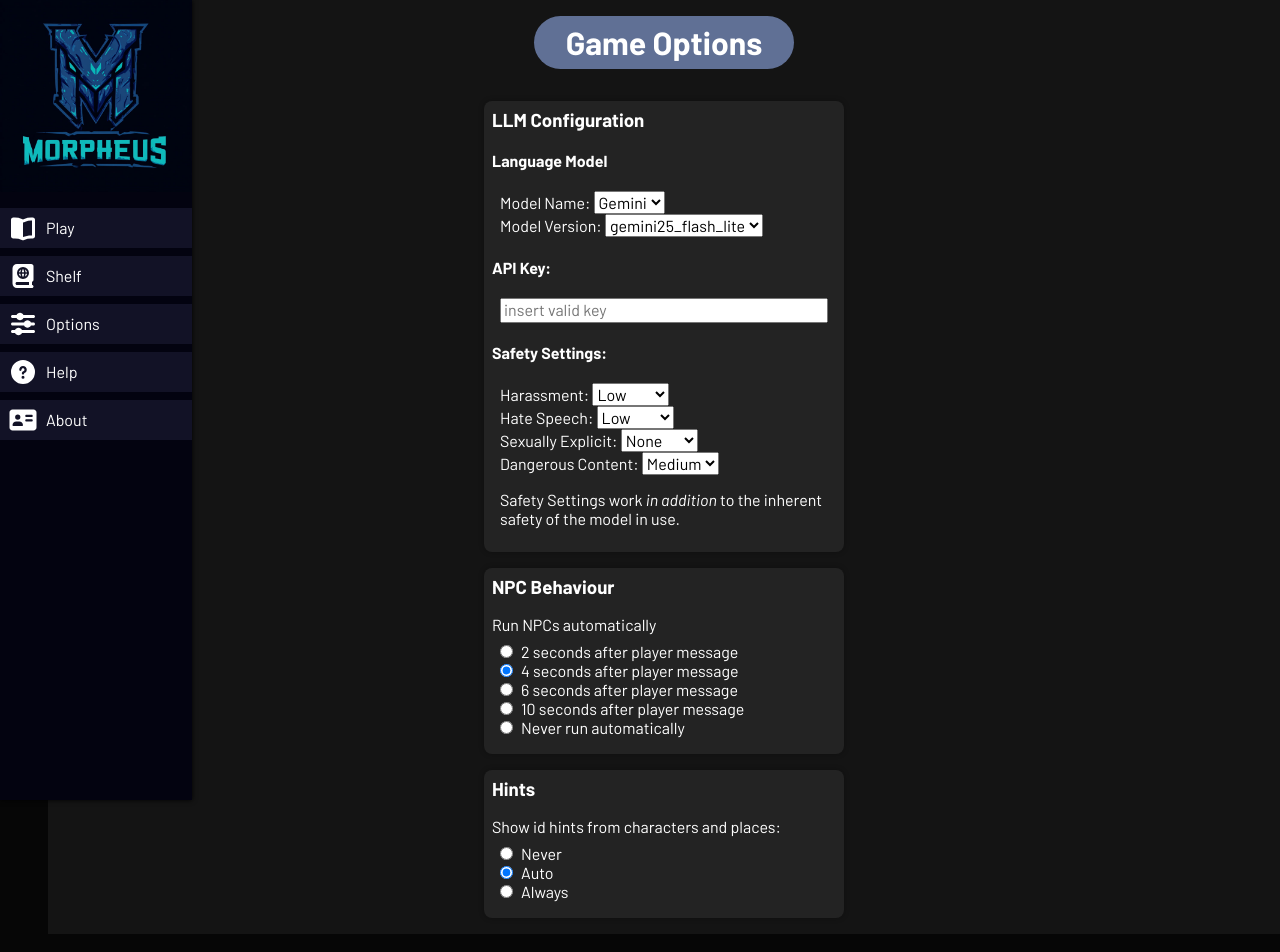
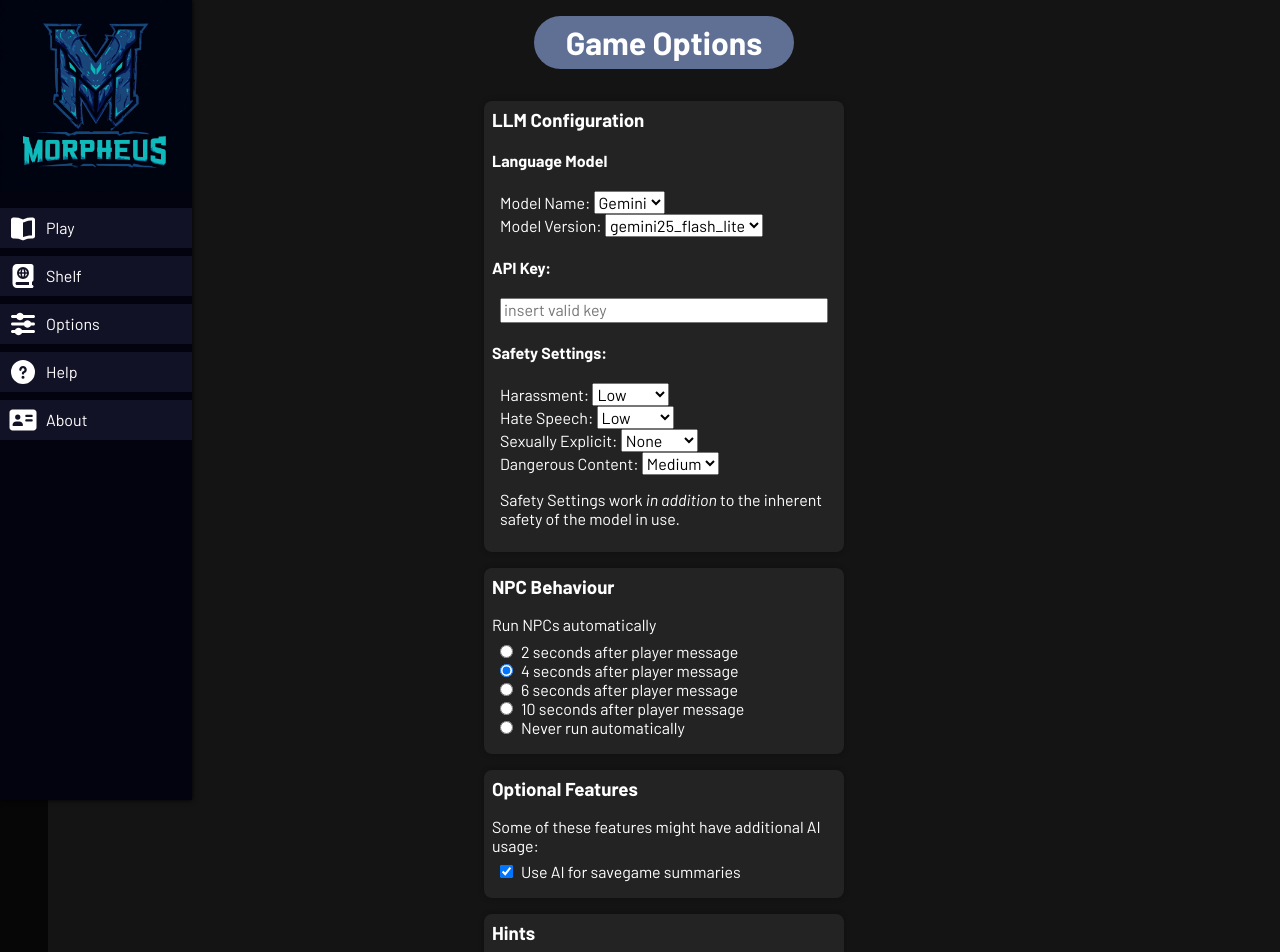
Before and after one commit to AlphaOrange/Morpheus, a Vue app: page /options in a window 1280 px wide. Shown: the top 952 px of the page. Built offline with nearby package versions, Linux system fonts and the light colour scheme; no server answers.

Commit message:
make savegame summary ai an optional feature

```diff
--- a/src/stores/book.js
+++ b/src/stores/book.js
@@ -487,8 +487,12 @@ export const useBookStore = defineStore('book', {
     },
 
     async createSaveSummary() {
-      const summary = await this.agents.saveSummary.run({ protocol: this.protocol })
-      this.saveSummary = summary === '' ? this.description : summary
+      if (this.options.useAiForSavegameSummary) {
+        const summary = await this.agents.saveSummary.run({ protocol: this.protocol })
+        this.saveSummary = summary === '' ? this.description : summary
+      } else {
+        this.saveSummary = this.description
+      }
     },
 
     // ########## Game Processing ##########
--- a/src/stores/options.js
+++ b/src/stores/options.js
@@ -6,6 +6,7 @@ const SAVEABLE_OPTIONS = [
   // User Settings
   'idHintsMode',
   'idlingBeforeTriggerNpc',
+  'useAiForSavegameSummary',
   // AI Settings
   'aiVendor',
   'aiModel',
@@ -50,6 +51,7 @@ export const useOptionsStore = defineStore('options', {
     // Game Settings (can be changed by user, e.g. display options)
     idHintsMode: 'auto', // can be "never", "auto", "always"
     idlingBeforeTriggerNpc: 4, // seconds of idling until NPC actions are triggered
+    useAiForSavegameSummary: true, // if true use ai agent on save, otherwise use description as summary
     // AI configuration
     aiVendor: 'Gemini',
     aiModel: 'gemini25_flash_lite',
--- a/src/views/TheOptionsView.vue
+++ b/src/views/TheOptionsView.vue
@@ -101,6 +101,18 @@
         </div>
       </div>
       <div class="box options-box">
+        <h3>Optional Features</h3>
+        <div>Some of these features might have additional AI usage:</div>
+        <div class="input-group">
+          <input
+            type="checkbox"
+            id="idUseAiForSavegameSummary"
+            v-model="options.useAiForSavegameSummary"
+          />
+          <label for="idUseAiForSavegameSummary">Use AI for savegame summaries</label>
+        </div>
+      </div>
+      <div class="box options-box">
         <h3>Hints</h3>
         <div>Show id hints from characters and places:</div>
         <div class="input-group">
@@ -140,7 +152,8 @@ const options = useOptionsStore()
 .input-group {
   margin: 0.5rem;
 }
-input[type='radio'] {
+input[type='radio'],
+input[type='checkbox'] {
   margin: 0 0.5rem 0.25rem 0;
 }
 .long {
```
